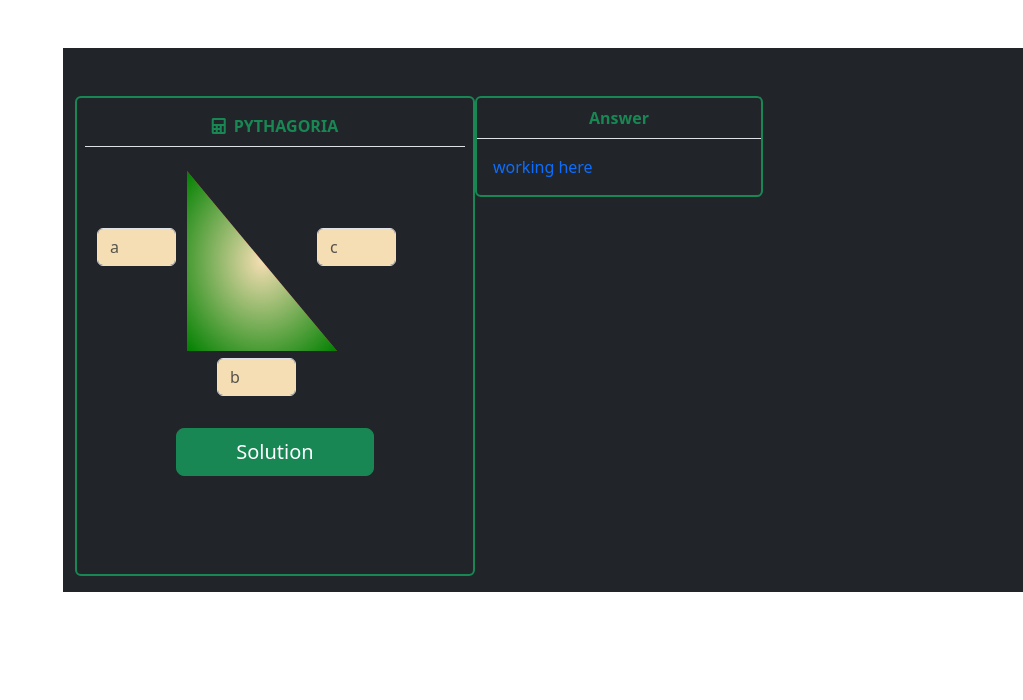
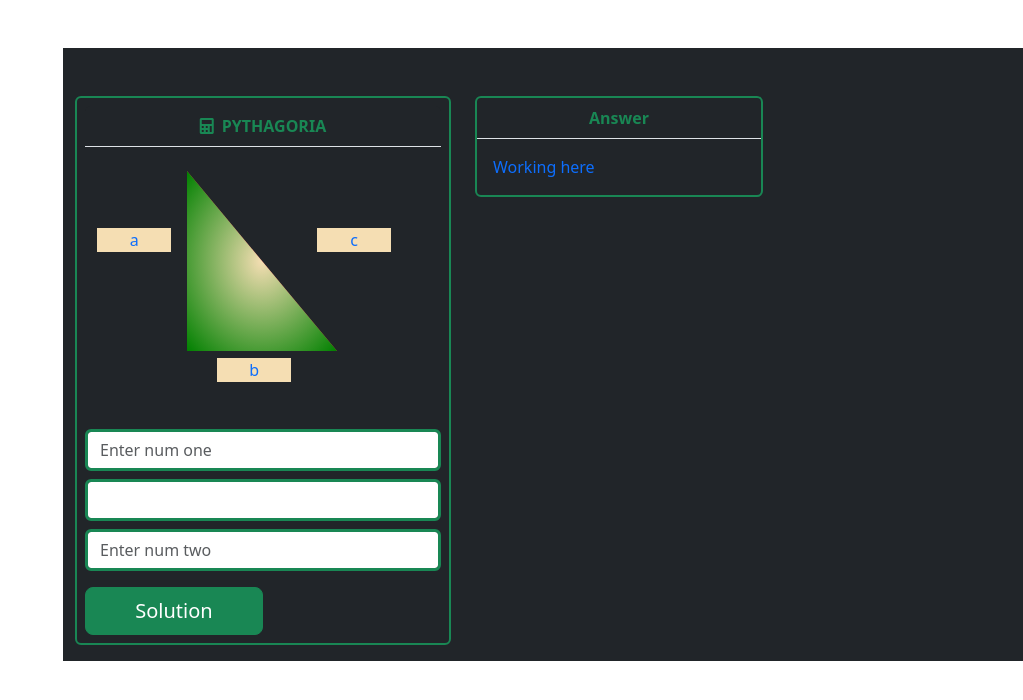
Before and after one commit to Buharilife01/inheritancework, a PHP site: page /pythaview.php in a window 1280 px wide. Shown: the top 700 px of the page, without its empty margins (257-1280 px from the left). Run offline with PHP 8.4, Linux system fonts and the light colour scheme.

Commit message:
Restructured my front page

```diff
--- a/asetholder/css/maths.css
+++ b/asetholder/css/maths.css
@@ -46,18 +46,7 @@ body {
         }
 
         /* calculator holder solve */
-        .holder {
-            height: 60vh;
-            width: 25rem;
 
-        }
+
 
         /* calculator holder solve */
-
-        .solve {
-            position: absolute;
-            top: 330px;
-            left: 25%;
-
-
-        }
--- a/controller/StatisticController.php
+++ b/controller/StatisticController.php
@@ -2,9 +2,9 @@
 
 
 class StatisticController extends MathController{
-    public function  Mean($num_one,$num_two){
+    public function  mean($num_one,$num_two){
         $sum = new MathController;
-         $mean =$sum->Addition($num_one,$num_two) / 2;
+         $mean =$sum->addition($num_one,$num_two) / 2;
          return $mean;
 
     }
--- a/view/index.php
+++ b/view/index.php
@@ -52,7 +52,7 @@ if ($_SERVER['REQUEST_METHOD'] == "POST") {
                                             case '+':
                                                 $add = new MathController();
                                                 echo " $num_one + $num_two <br> Your answer is "
-                                                    . $add->Addition($num_one, $num_two);
+                                                    . $add->addition($num_one, $num_two);
 
 
                                                 break;
@@ -61,7 +61,7 @@ if ($_SERVER['REQUEST_METHOD'] == "POST") {
                                             case '-':
                                                 $subtract = new MathController();
                                                 echo "  $num_one- $num_two  <br> Your answer is "
-                                                    . $subtract->Substraction($num_one, $num_two);
+                                                    . $subtract->substraction($num_one, $num_two);
                                                 break;
 
 
@@ -74,7 +74,7 @@ if ($_SERVER['REQUEST_METHOD'] == "POST") {
                                             case '*':
                                                 $multi = new MathController();
                                                 echo  "  $num_one  $num_two <br> Your answer is "
-                                                    . $multi->Multiplication($num_one, $num_two);
+                                                    . $multi->multiplication($num_one, $num_two);
                                                 break;
                                             // case 'mean':
                                             //     $mean = new StatisticController();
--- a/view/pythaview.php
+++ b/view/pythaview.php
@@ -1,5 +1,19 @@
  <?php
- if ($_SERVER["REQUEST_METHOD"]=="POST") {
+
+    if ($_SERVER["REQUEST_METHOD"] == "POST") {
+        // a
+        $num_one = $_POST["num_one"];
+        // a
+
+        // b
+        $num_two = $_POST["num_two"];
+        // b
+
+        // c
+        $num_three = $_POST["num_three"];
+        // c
+
+
 
 
     }
@@ -16,6 +30,11 @@
      <link rel="stylesheet" href="../asetholder/css/font-awasome/css/all.css">
      <link rel="stylesheet" href="../asetholder/css/maths.css">
      <title>Pythagorial</title>
+     <style>
+     .moveinput {
+         margin-top: 250px;
+     }
+     </style>
 
  </head>
 
@@ -30,30 +49,60 @@
                      <div class="col-lg-9 bg-dark mt-5">
                          <div class="row">
                              <div class="col-lg-5">
-                                <div class="card border-success border-2 bg-dark mb-3 mt-5 p-2 holder">
-                                    <div class="card-header text-success fw-bold text-center border-bottom"><i class=" fa fa-calculator me-2"></i>PYTHAGORIA </div>
+                                 <div class="card border-success border-2 bg-dark mb-3 mt-5 p-2 ">
+                                     <div class="card-header text-success fw-bold text-center border-bottom"><i
+                                             class=" fa fa-calculator me-2"></i>PYTHAGORIA </div>
                                      <div class="card-body text-primary">
+                                         <div class="smallc text-center"> c</div>
+                                         <div class="smalla text-center">a</div>
+                                         <div class="smallb text-center">b</div>
 
 
-                                        <form action="" method="POST">
-                                            <input type="number" id="" name="num2" class="form-control smallc" placeholder="c">
-                                            <input type="number" id="" name="num3" class="form-control smalla" placeholder="a">
-                                            <input type="number" id="" name="num1" class="form-control smallb" placeholder="b">
-                                            <input type="button" value="Solution" name="submit" class="btn  btn-lg w-50 btn-success solve ">
-                                        </form>
+
                                          <div class="angle bg-danger mt-2 mx-auto">
 
                                          </div>
                                      </div>
+
+
+
+                                     <form action="" method="POST">
+
+
+                                         <input type="number" id="" name="numOne"
+                                             class="form-control moveinput mb-2  border-success border-3 "
+                                             placeholder="Enter num one">
+                                         <select name="operator" class="form-control border-success border-3 mb-2"
+                                             id="">
+                                             Operator
+                                             <option value=""> </option>
+                                             <option value="+"> Ab is given find C</option>
+                                             <option value="+"> Ac is given find B</option>
+                                             <option value="+"> Bc is given find A</option>
+
+                                         </select>
+                                         <input type="number" id="" name="numTwo"
+                                             class="form-control mb-3  border-success border-3"
+                                             placeholder="Enter num two ">
+
+
+                                         <input type="button" value="Solution" name="submit"
+                                             class="btn  btn-lg w-50 btn-success  ">
+                                     </form>
                                  </div>
                              </div>
                              <div class="col-lg-4 mt-5">
                                  <div class="card border-success  border-2 bg-dark mb-3" style="max-width: 18rem;">
-                                    <div class="card-header fw-bold text-center  border-bottom text-success">Answer</div>
+                                     <div class="card-header fw-bold text-center  border-bottom text-success">
+                                         Answer
+                                     </div>
                                      <div class="card-body text-primary">
-                                        working here
-                                        <!-- <h5 class="card-title">Card title</h5>
-                                        <p class="card-text">Some quick example text to build on the card title and make up the bulk of the card's content.</p> -->
+                                         Working here
+
+
+
+
+
                                      </div>
                                  </div>
                              </div>
```
Also changed, not shown: controller/MathController.php (+4 -4 lines), controller/PythagoController.php (+8 -8 lines). Lines whose indentation alone changed are shown as unchanged.
